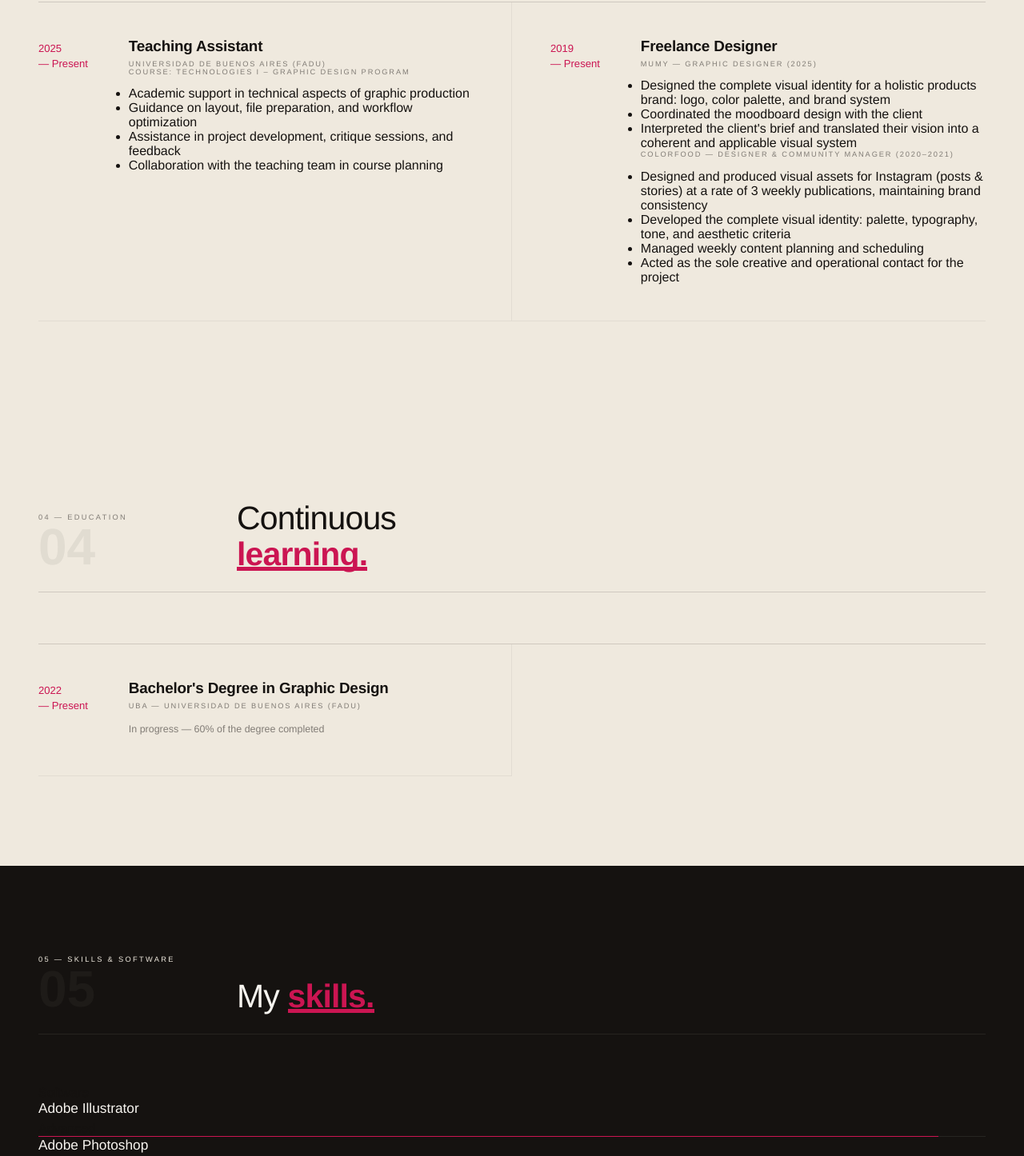
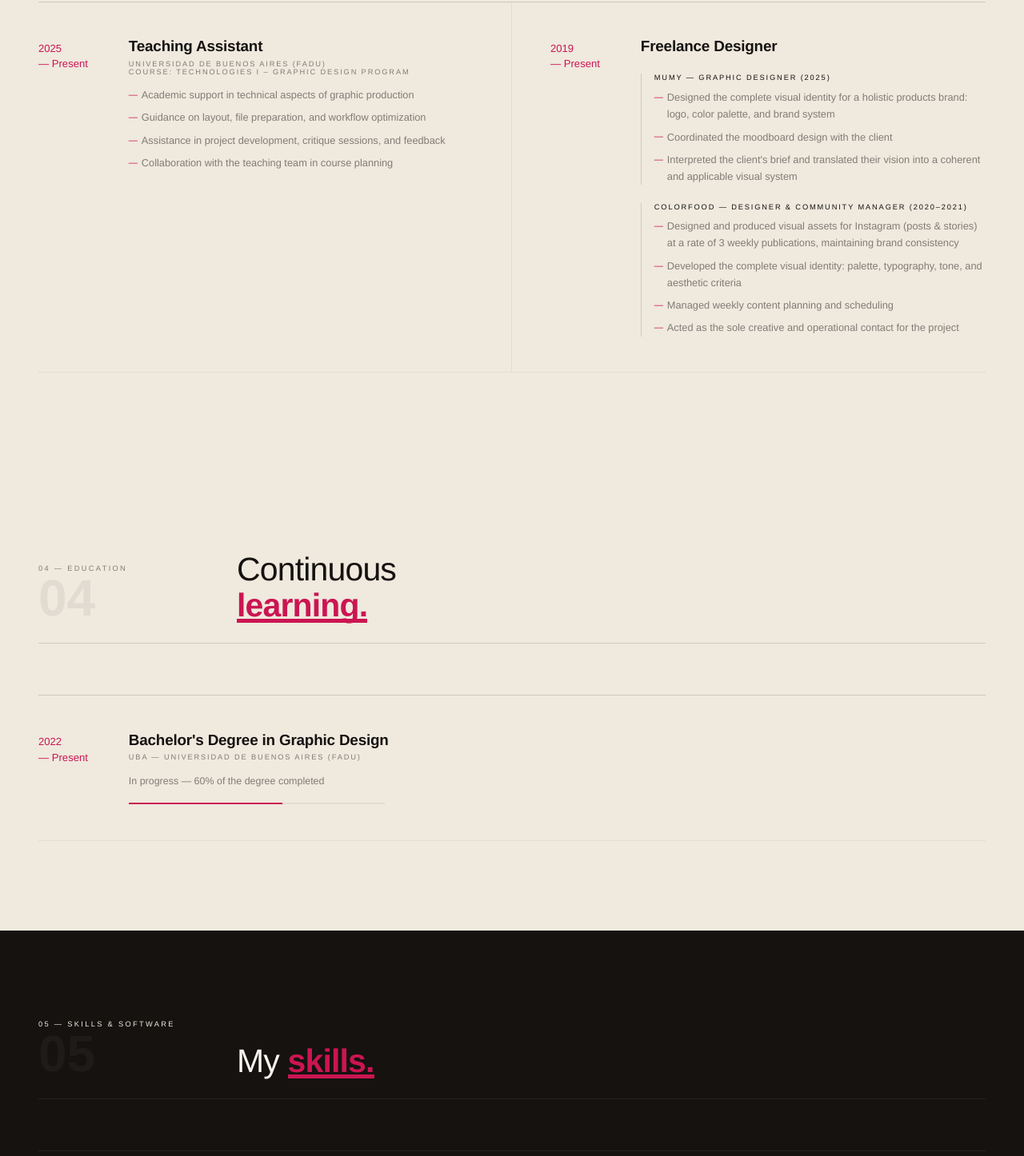
Before and after one commit to alondrampre/portfolio, a plain HTML site: page index.html in a window 1280 px wide. Shown: the part 3282-4728 px from the top of the page at 80% size. Drawn offline with Linux system fonts and the light colour scheme; a web font is replaced by a local one.

Commit message:
Agregar estilos responsivos para Experience, Education y Skills

```diff
--- a/style.css
+++ b/style.css
@@ -913,6 +913,67 @@
             font-weight: 400;
         }
 
+        .exp-subblock {
+            margin-top: 1.4rem;
+            padding-left: 1rem;
+            border-left: 1px solid var(--i15);
+        }
+
+        .exp-subblock .exp-org {
+            margin-bottom: .55rem;
+            color: var(--ink);
+        }
+
+        .exp-list {
+            list-style: none;
+            padding: 0;
+            margin: 0;
+            display: flex;
+            flex-direction: column;
+            gap: .45rem;
+        }
+
+        .exp-list li {
+            position: relative;
+            padding-left: 1rem;
+            font-size: .8rem;
+            line-height: 1.65;
+            color: var(--i50);
+            font-weight: 400;
+        }
+
+        .exp-list li::before {
+            content: "—";
+            position: absolute;
+            left: 0;
+            color: var(--red);
+            font-size: .7rem;
+            top: .05rem;
+        }
+
+        .edu-grid {
+            grid-template-columns: 1fr;
+        }
+
+        .edu-grid .exp-item {
+            padding-right: 0 !important;
+            border-right: none !important;
+        }
+
+        .edu-progress {
+            margin-top: .9rem;
+            height: 2px;
+            width: 100%;
+            max-width: 320px;
+            background: var(--i06);
+            overflow: hidden;
+        }
+
+        .edu-progress-fill {
+            height: 100%;
+            background: var(--red);
+        }
+
         /* SKILLS */
         .skills {
             background: var(--ink);
@@ -1021,6 +1082,69 @@
             background: var(--red);
             width: 0;
             transition: width 1.4s cubic-bezier(.16, 1, .3, 1);
+        }
+
+        .skills-groups {
+            display: grid;
+            grid-template-columns: 1fr 1fr;
+            gap: 3.5rem 4.5rem;
+            border-top: 1px solid rgba(248, 245, 240, .07);
+            padding-top: 2.8rem;
+        }
+
+        .skill-cat-full {
+            grid-column: 1 / -1;
+            padding-top: 2rem;
+            border-top: 1px solid rgba(248, 245, 240, .07);
+        }
+
+        .skill-cat-header {
+            font-size: .58rem;
+            letter-spacing: .26em;
+            text-transform: uppercase;
+            color: var(--red);
+            font-weight: 600;
+            margin-bottom: 1.4rem;
+        }
+
+        .skill-cat-list {
+            display: flex;
+            flex-direction: column;
+            gap: 1.35rem;
+        }
+
+        .soft-skills-grid {
+            display: grid;
+            grid-template-columns: 1fr 1fr;
+            gap: 1.35rem 4.5rem;
+        }
+
+        .tc-row {
+            display: flex;
+            flex-direction: column;
+            gap: .5rem;
+        }
+
+        .tc-top {
+            display: flex;
+            justify-content: space-between;
+            align-items: baseline;
+            gap: 1rem;
+        }
+
+        .tc-top .tc-name {
+            margin-bottom: 0;
+            font-size: 1.02rem;
+            line-height: 1.3;
+        }
+
+        .tc-lvl {
+            font-size: .56rem;
+            letter-spacing: .16em;
+            text-transform: uppercase;
+            color: rgba(248, 245, 240, .42);
+            white-space: nowrap;
+            font-weight: 500;
         }
 
         /* INVITACIÓN */
@@ -1371,6 +1495,47 @@
                 padding-left: 0;
             }
 
+            .exp-item {
+                grid-template-columns: 1fr;
+                gap: .65rem;
+                padding: 2rem 0;
+            }
+
+            .exp-br {
+                display: none;
+            }
+
+            .exp-period {
+                font-size: .72rem;
+                letter-spacing: .16em;
+                text-transform: uppercase;
+                padding-top: 0;
+            }
+
+            .exp-role {
+                font-size: 1.25rem;
+                margin-bottom: .35rem;
+            }
+
+            .exp-list li {
+                font-size: .84rem;
+                line-height: 1.6;
+            }
+
+            .skills-groups,
+            .soft-skills-grid {
+                grid-template-columns: 1fr;
+                gap: 2.5rem;
+            }
+
+            .soft-skills-grid {
+                gap: 1.3rem;
+            }
+
+            .skill-cat-full {
+                padding-top: 2.2rem;
+            }
+
             .tg {
                 grid-template-columns: 1fr 1fr;
             }
```
